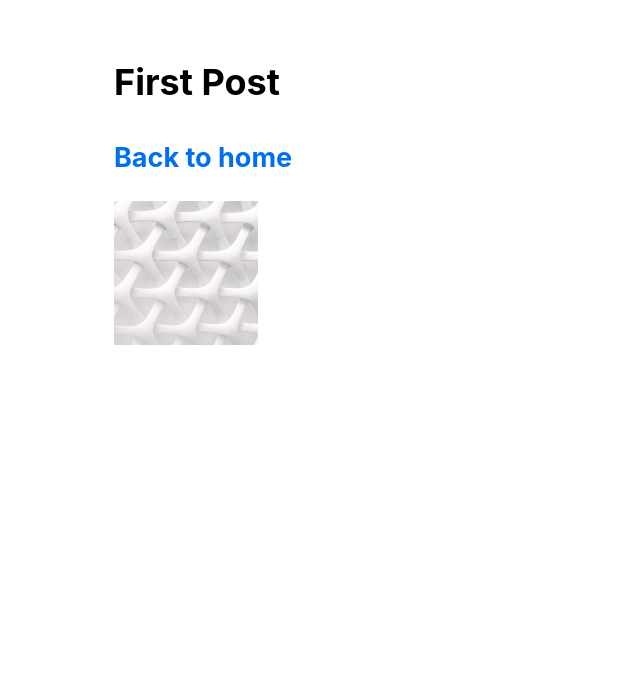
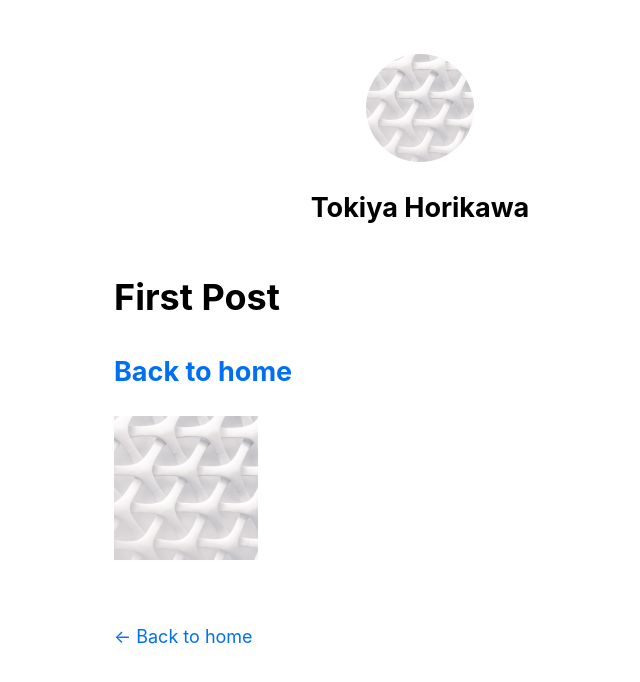
Before and after one commit to TokiyaHorikawa/testing-labs, a Next.js app: page /posts/first-post in a window 1280 px wide. Shown: the top 682 px of the page, without its empty margins (220-860 px from the left). Built offline with nearby package versions, Linux system fonts and the light colour scheme.

Commit message:
なんかよくわからん

```diff
--- a/components/layout.module.css
+++ b/components/layout.module.css
@@ -3,3 +3,13 @@
   padding: 0 1rem;
   margin: 3rem auto 6rem;
 }
+
+.header {
+  display: flex;
+  flex-direction: column;
+  align-items: center;
+}
+
+.backToHome {
+  margin: 3rem 0 0;
+}
--- a/components/layout.tsx
+++ b/components/layout.tsx
@@ -1,10 +1,79 @@
 import React from "react";
+import Head from "next/head";
+import Image from "next/image";
 import styles from "./layout.module.css";
+import utilStyles from "../styles/utils.module.css";
+import Link from "next/link";
+
+const name = "Tokiya Horikawa";
+export const siteTitle = "Next.js Sample Website";
 
 type Props = {
   children: React.ReactNode;
+  home?: boolean;
 };
 
-export default function Layout({ children }: Props) {
-  return <div className={styles.container}>{children}</div>;
+export default function Layout({ children, home }: Props) {
+  return (
+    <div className={styles.container}>
+      <Head>
+        <link rel="icon" href="/favicon.ico" />
+        <meta
+          name="description"
+          content="Learn how to build a personal website using Next.js"
+        />
+        <meta
+          property="og:image"
+          content={`https://og-image.vercel.app/${encodeURI(
+            siteTitle
+          )}.png?theme=light&md=0&fontSize=75px&images=https%3A%2F%2Fassets.vercel.com%2Fimage%2Fupload%2Ffront%2Fassets%2Fdesign%2Fnextjs-black-logo.svg`}
+        />
+        <meta name="og:title" content={siteTitle} />
+        <meta name="twitter:card" content="summary_large_image" />
+      </Head>
+      <header className={styles.header}>
+        {home ? (
+          <>
+            <Image
+              priority
+              src="/images/profile.jpeg"
+              className={utilStyles.borderCircle}
+              height={144}
+              width={144}
+              alt={name}
+            />
+            <h1 className={utilStyles.heading2Xl}>{name}</h1>
+          </>
+        ) : (
+          <>
+            <Link href="/">
+              <a>
+                <Image
+                  priority
+                  src="/images/profile.jpeg"
+                  className={utilStyles.borderCircle}
+                  height={108}
+                  width={108}
+                  alt={name}
+                />
+              </a>
+            </Link>
+            <h2 className={utilStyles.headingLg}>
+              <Link href="/">
+                <a className={utilStyles.colorInherit}>{name}</a>
+              </Link>
+            </h2>
+          </>
+        )}
+      </header>
+      <main>{children}</main>
+      {!home && (
+        <div className={styles.backToHome}>
+          <Link href="/">
+            <a>← Back to home</a>
+          </Link>
+        </div>
+      )}
+    </div>
+  );
 }
--- /dev/null
+++ b/styles/utils.module.css
@@ -0,0 +1,52 @@
+.heading2Xl {
+  font-size: 2.5rem;
+  line-height: 1.2;
+  font-weight: 800;
+  letter-spacing: -0.05rem;
+  margin: 1rem 0;
+}
+
+.headingXl {
+  font-size: 2rem;
+  line-height: 1.3;
+  font-weight: 800;
+  letter-spacing: -0.05rem;
+  margin: 1rem 0;
+}
+
+.headingLg {
+  font-size: 1.5rem;
+  line-height: 1.4;
+  margin: 1rem 0;
+}
+
+.headingMd {
+  font-size: 1.2rem;
+  line-height: 1.5;
+}
+
+.borderCircle {
+  border-radius: 9999px;
+}
+
+.colorInherit {
+  color: inherit;
+}
+
+.padding1px {
+  padding-top: 1px;
+}
+
+.list {
+  list-style: none;
+  padding: 0;
+  margin: 0;
+}
+
+.listItem {
+  margin: 0 0 1.25rem;
+}
+
+.lightText {
+  color: #666;
+}
```
Also changed, not shown: pages/index.tsx (+16 -68 lines).
